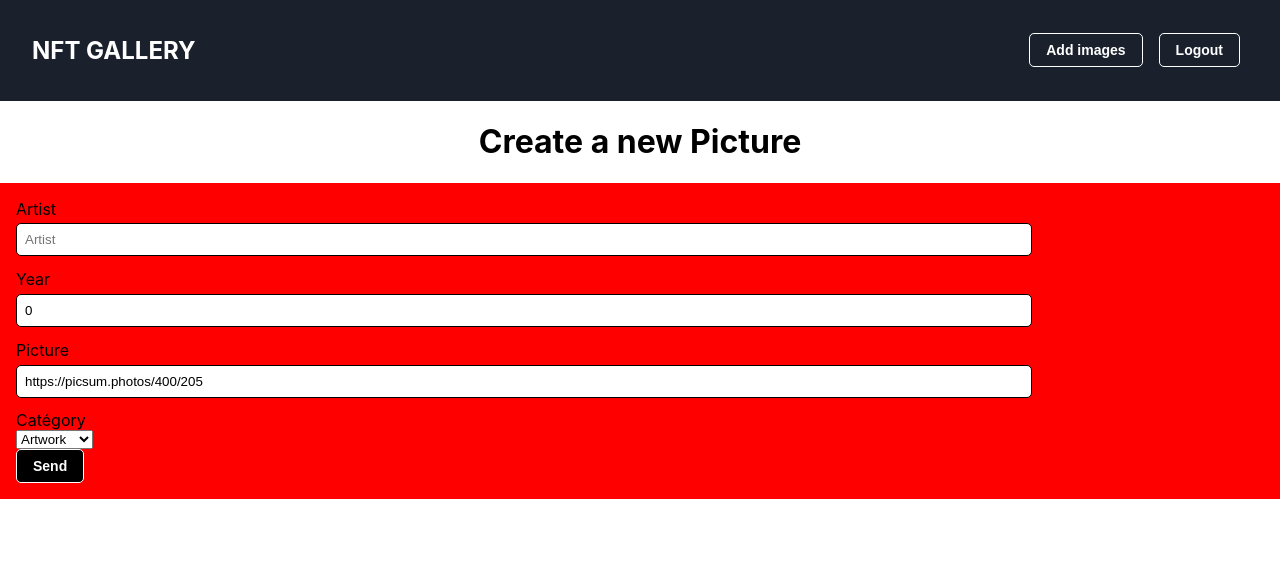
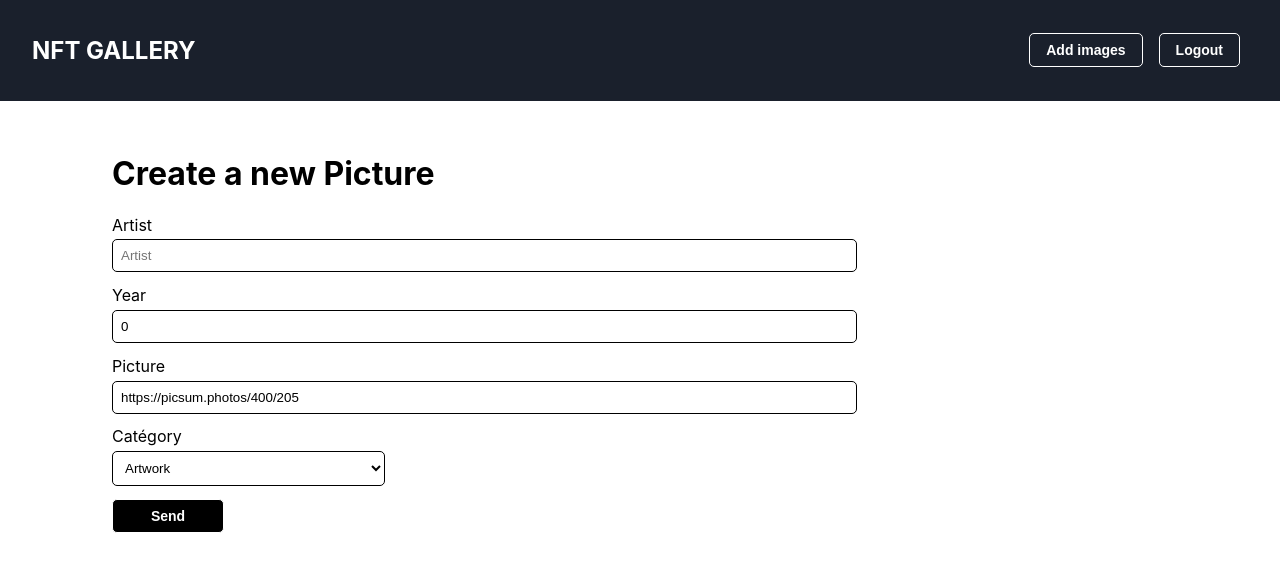
Before and after one commit to Aurel-GitHub/Image-Gallery-React-App, a React (Create React App) app: page /add-picture in a window 1280 px wide. Shown: the top 570 px of the page. Built offline with nearby package versions, Linux system fonts and the light colour scheme; no server answers; sample sign-in values are in the browser's storage.

Commit message:
add style form

```diff
--- a/src/Assets/Styles/Global/Button.css
+++ b/src/Assets/Styles/Global/Button.css
@@ -24,6 +24,7 @@
   cursor: pointer;
   font-size: 14px;
   color: white;
+  max-width: 7rem;
 }
 .btnSecondary:hover {
   transition: 0.5s;
--- a/src/Assets/Styles/Global/Inputs.css
+++ b/src/Assets/Styles/Global/Inputs.css
@@ -7,9 +7,20 @@
   border-radius: 5px;
   padding: 0.5rem;
 }
-
+.selectOptions {
+  width: 30%;
+  margin: 0.3rem 0rem 0.8rem;
+  padding: 0.3rem;
+  background-color: white;
+  border: 1px black solid;
+  border-radius: 5px;
+  padding: 0.5rem;
+}
 @media (max-width: 1000px) {
   .inputForm {
     width: 100%;
   }
+  .selectOptions {
+    width: 100%;
+  }
 }
--- a/src/Components/Forms/Pictures/FormPictures.module.css
+++ b/src/Components/Forms/Pictures/FormPictures.module.css
@@ -1,7 +1,11 @@
 .formPicture {
+  padding: 1rem 1rem 1rem 6rem;
+  align-items: flex-start;
+  margin: 1rem;
+}
+.inputSection {
   display: flex;
   flex-direction: column;
-  background-color: red;
-  padding: 1rem;
-  align-items: flex-start;
+  align-self: center;
+  width: 80%;
 }
--- a/src/Components/Forms/Pictures/FormPictures.tsx
+++ b/src/Components/Forms/Pictures/FormPictures.tsx
@@ -54,8 +54,9 @@ export default function FormPictures({ isEdit, picture }: IFormPictures): JSX.El
   return (
     <>
       <>
-        <h1 style={{ textAlign: 'center' }}>{formLabels.title}</h1>
         <form className={styles.formPicture} onSubmit={handleSubmit(onSubmit)}>
+          <div className={styles.inputSection}>
+            <h1>{formLabels.title}</h1>
             <label>Artist</label>
             <input
               placeholder='Artist'
@@ -87,9 +88,8 @@ export default function FormPictures({ isEdit, picture }: IFormPictures): JSX.El
               {...register('photo')}
             />
             <ErrorMessage message={errors.photo?.message} />
-
             <label>Catégory</label>
-          <select id='categories-select' {...register('category')}>
+            <select id='categories-select' className='selectOptions' {...register('category')}>
               <option value='Artwork'>Artwork</option>
               <option value='Utilities'>Utilities</option>
               <option value='Metavers'>Metavers</option>
@@ -99,6 +99,7 @@ export default function FormPictures({ isEdit, picture }: IFormPictures): JSX.El
             <button type='submit' className='btnSecondary'>
               Send
             </button>
+          </div>
         </form>
       </>
     </>
```
Lines whose indentation alone changed are shown as unchanged.
